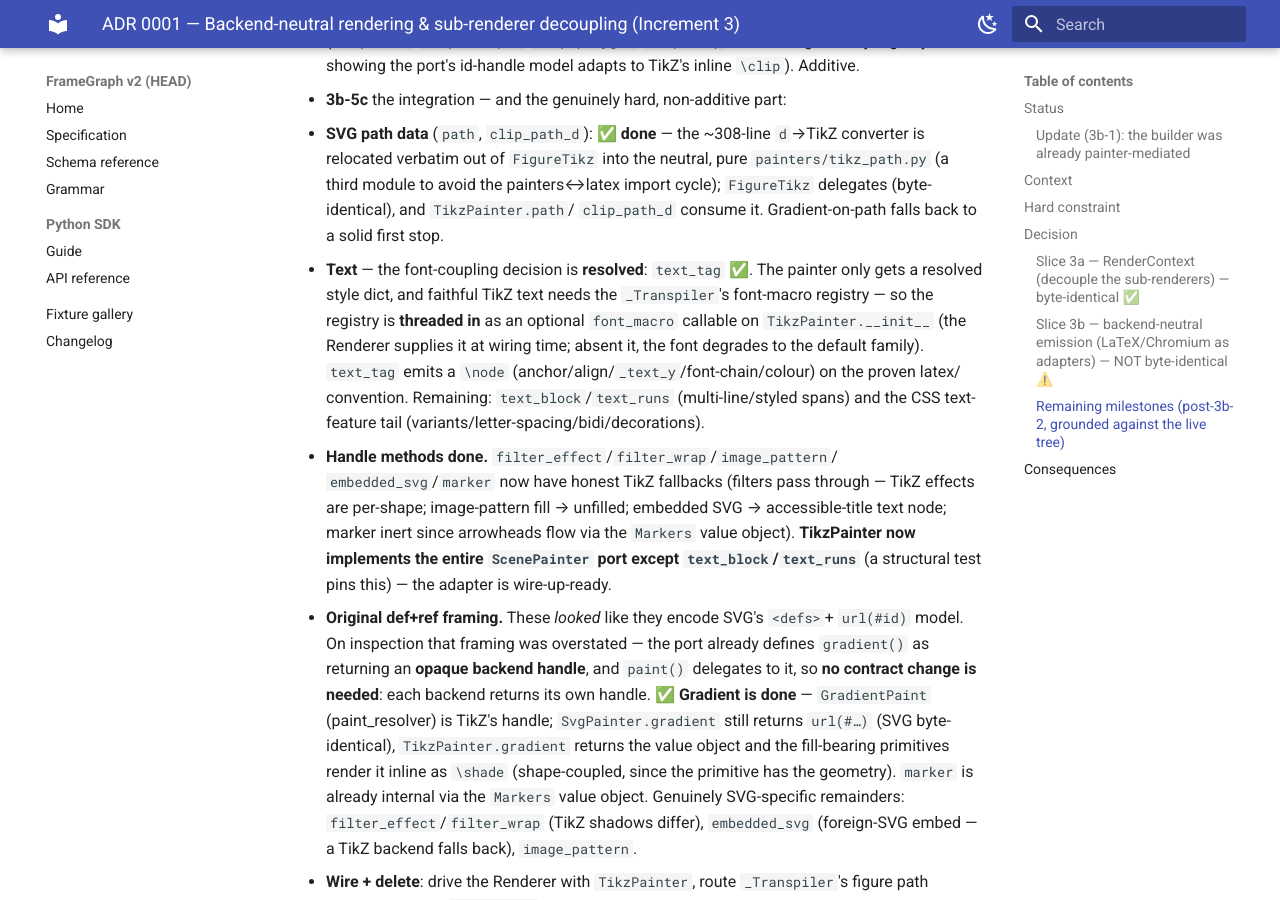
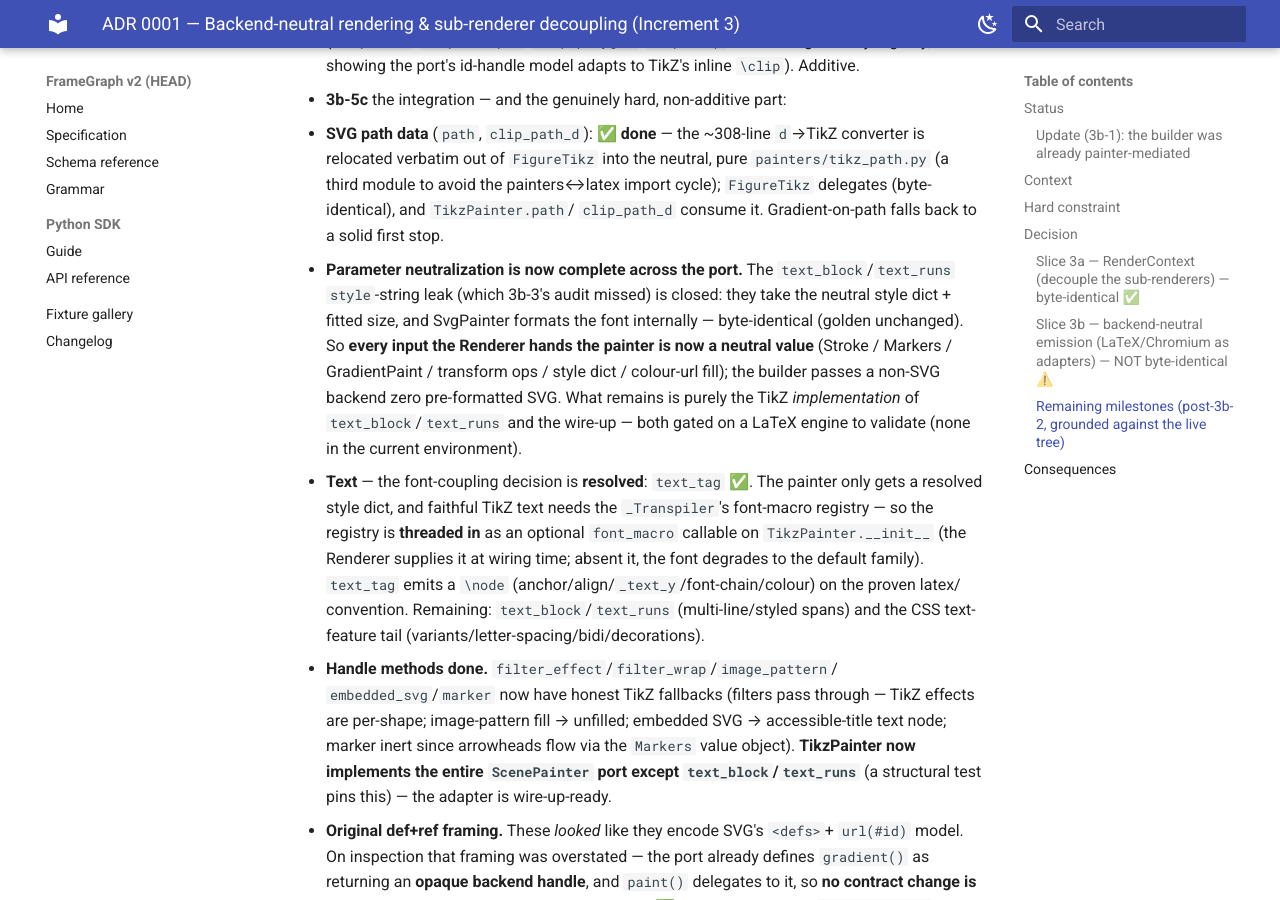
Before and after one commit to pedroanisio/frameforge, an MkDocs documentation site: the page built from docs/adr-0001-backend-neutral-rendering.md, in a window 1280 px wide and 900 px high, scrolled down 4985 px. Built offline with MkDocs 1.6.1 and Material for MkDocs 9.7.7, drawn with Linux system fonts in a browser that asks for light colours.

Commit message:
docs(adr): painter-parameter neutralization complete across the whole port
Co-Authored-By: Claude Opus 4.8 <noreply@anthropic.com>
Claude-Session: https://claude.ai/code/session_01JYREyyepwLWY1VGgLMfiTM

```diff
--- a/docs/adr-0001-backend-neutral-rendering.md
+++ b/docs/adr-0001-backend-neutral-rendering.md
@@ -214,6 +214,15 @@ updated and a per-fixture review replaces the hand-verified output):
     `painters/tikz_path.py` (a third module to avoid the painters↔latex import
     cycle); `FigureTikz` delegates (byte-identical), and `TikzPainter.path`/
     `clip_path_d` consume it. Gradient-on-path falls back to a solid first stop.
+  - **Parameter neutralization is now complete across the port.** The
+    `text_block`/`text_runs` `style`-string leak (which 3b-3's audit missed) is
+    closed: they take the neutral style dict + fitted size, and SvgPainter formats
+    the font internally — byte-identical (golden unchanged). So **every input the
+    Renderer hands the painter is now a neutral value** (Stroke / Markers /
+    GradientPaint / transform ops / style dict / colour-url fill); the builder
+    passes a non-SVG backend zero pre-formatted SVG. What remains is purely the TikZ
+    *implementation* of `text_block`/`text_runs` and the wire-up — both gated on a
+    LaTeX engine to validate (none in the current environment).
   - **Text** — the font-coupling decision is **resolved**: `text_tag` ✅. The painter
     only gets a resolved style dict, and faithful TikZ text needs the `_Transpiler`'s
     font-macro registry — so the registry is **threaded in** as an optional
```
